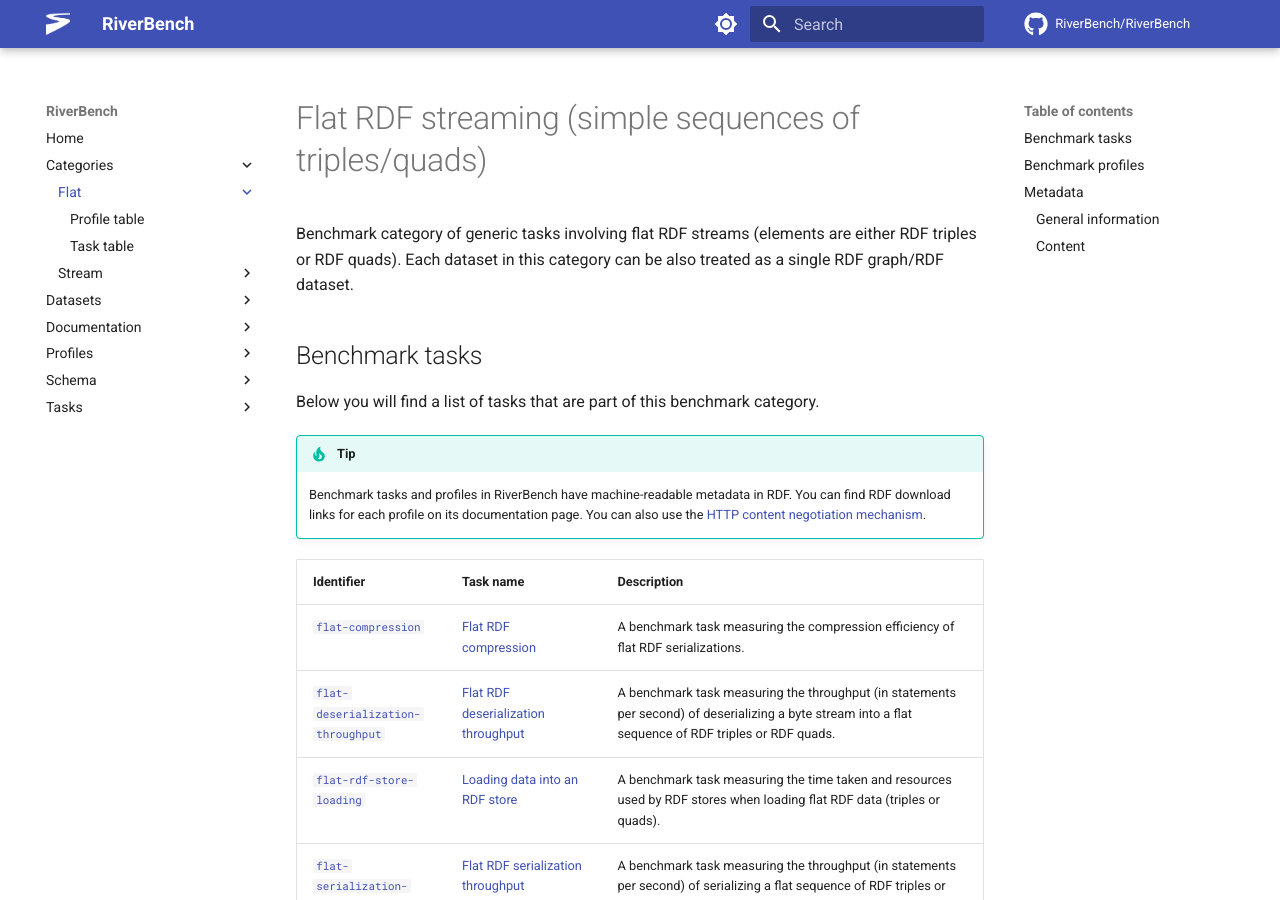
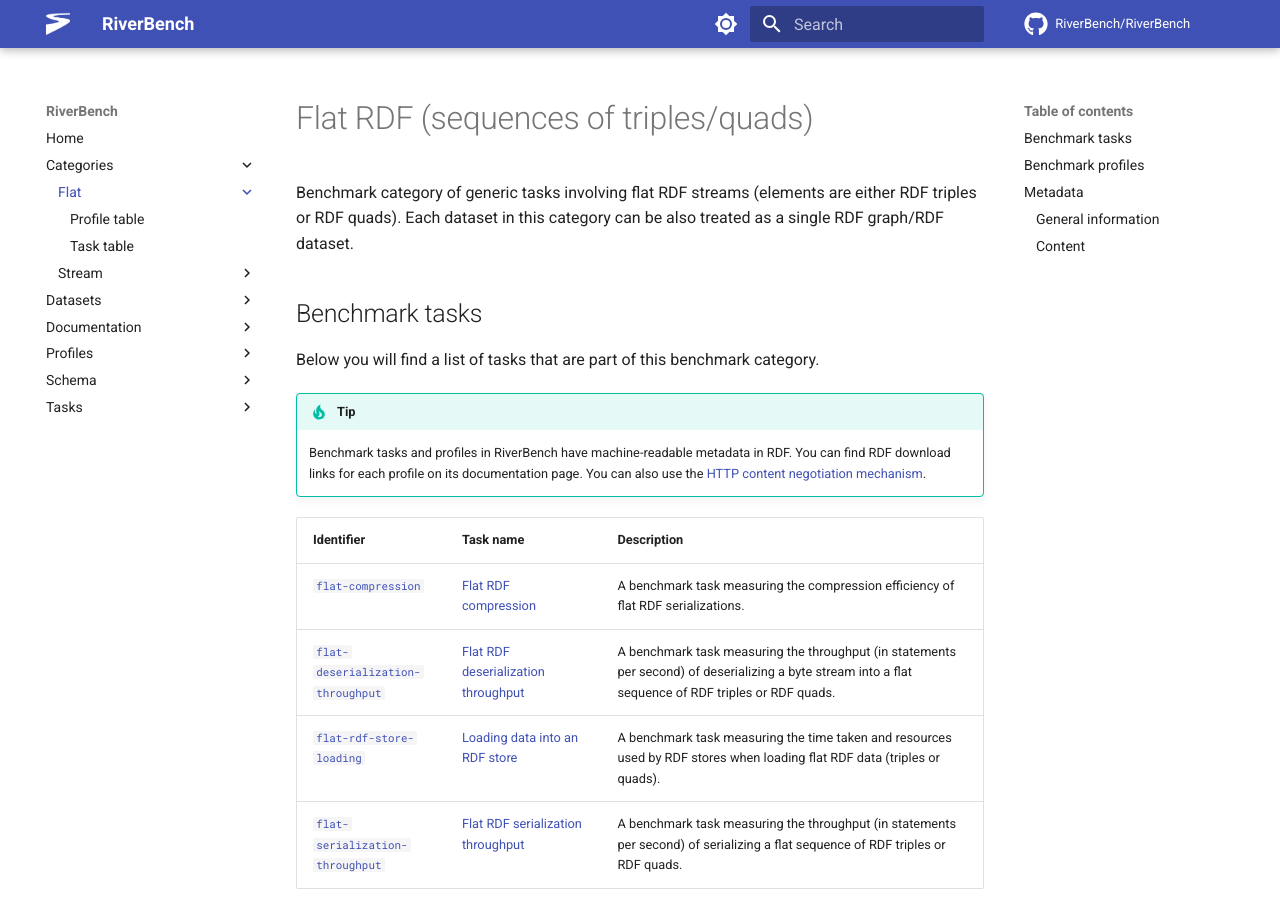
Before and after one commit to RiverBench/riverbench.github.io, an MkDocs documentation site: the page built from docs/categories/flat/index.md, in a window 1280 px wide and 900 px high. Built offline with MkDocs 1.6.1 and Material for MkDocs 9.7.7, drawn with Linux system fonts in a browser that asks for light colours; comment, search, counter and statistics services are not loaded; the version menu is left out; some of the changed text lies outside the part shown.

Commit message:
Automatic update of RiverBench/category-flat (dev)

```diff
--- a/docs/categories/flat/index.md
+++ b/docs/categories/flat/index.md
@@ -1,4 +1,4 @@
-# Flat RDF streaming (simple sequences of triples/quads)
+# Flat RDF (sequences of triples/quads)
 
 Benchmark category of generic tasks involving flat RDF streams (elements are either RDF triples or RDF quads). Each dataset in this category can be also treated as a single RDF graph/RDF dataset.
 ## Benchmark tasks
@@ -37,7 +37,7 @@ See the **[quick start guide](../../documentation/using.md)** for more informati
 
 ### General information
 
-- **<abbr title="A name given to the resource.">Title</abbr>**: Flat RDF streaming (simple sequences of triples/quads) _(<abbr title="English">en</abbr>)_
+- **<abbr title="A name given to the resource.">Title</abbr>**: Flat RDF (sequences of triples/quads) _(<abbr title="English">en</abbr>)_
 - **<abbr title="An unambiguous reference to the resource within a given context.">Identifier</abbr>**: `flat`
 - **<abbr title="Version tag of an artifact">Has version</abbr>**: `dev`
 - **<abbr title="Indicates the benchmark suite to which a dataset or profile belongs">In suite</abbr>**: [RiverBench (dev)](https://w3id.org/riverbench/)
```
